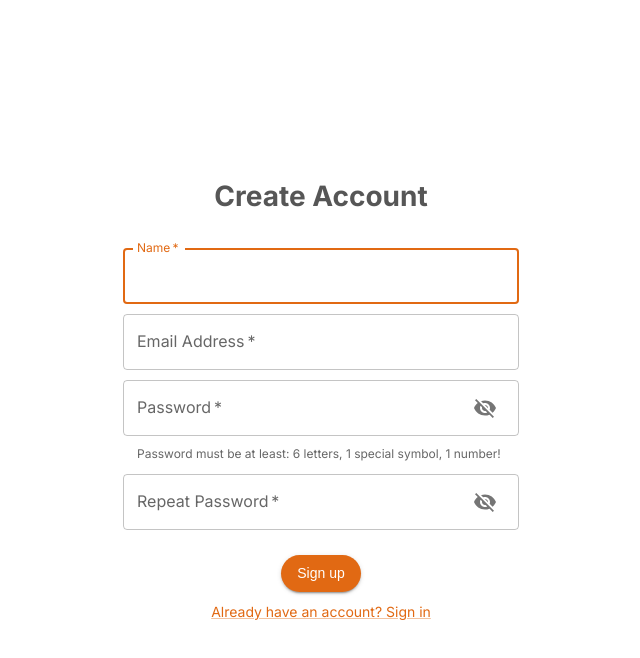
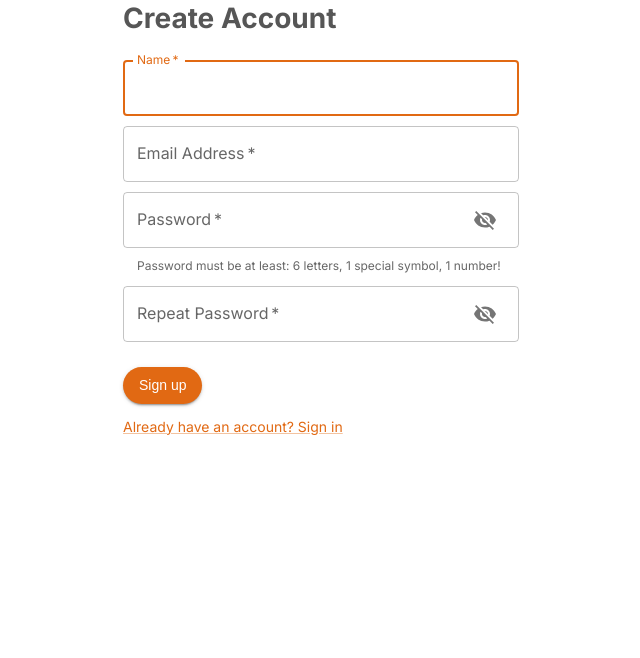
Before and after one commit to Liz0001/Bestays-Project, a React (Vite) app in the folder client/: page /signup in a window 1280 px wide. Shown: the top 658 px of the page, without its empty margins (319-959 px from the left). Built offline with nearby package versions, Linux system fonts and the light colour scheme; a web font is replaced by a local one.

Commit message:
change to flex reg form form container

```diff
--- a/client/src/components/loginRegister/register/RegForm.tsx
+++ b/client/src/components/loginRegister/register/RegForm.tsx
@@ -17,7 +17,7 @@ import {
     Link,
     TextField,
 } from '@mui/material';
-import { Visibility, VisibilityOff } from '@mui/icons-material';
+import { Dvr, Visibility, VisibilityOff } from '@mui/icons-material';
 import LoadingSpinner from '../../general/LoadingSpinner';
 import EmailValidator from 'email-validator';
 import './register.css';
@@ -120,18 +120,7 @@ export function RegForm() {
     }
 
     return (
-        <Container
-            maxWidth="xs"
-            sx={{ py: 3 }}
-            style={{
-                width: '100vw',
-                minHeight: '100vh',
-                display: 'flex',
-                flexDirection: 'column',
-                textAlign: 'center',
-                justifyContent: 'center',
-            }}
-        >
+        <Container className="reg-container" maxWidth="xs">
             <h1 className="heading">Create Account</h1>
             <Box
                 className="reg-form"
@@ -141,6 +130,7 @@ export function RegForm() {
                 sx={{ mt: 3 }}
             >
                 <TextField
+                    className="form-input"
                     autoComplete="name"
                     name="name"
                     required
@@ -152,6 +142,7 @@ export function RegForm() {
                     value={userSignUpData.name}
                 />
                 <TextField
+                    className="form-input"
                     required
                     fullWidth
                     id="email"
@@ -162,6 +153,7 @@ export function RegForm() {
                     value={userSignUpData.email}
                 />
                 <TextField
+                    className="form-input password"
                     required
                     fullWidth
                     name="password"
@@ -191,6 +183,7 @@ export function RegForm() {
                     helperText="Password must be at least: 6 letters, 1 special symbol, 1 number!"
                 />
                 <TextField
+                    className="form-input password"
                     required
                     fullWidth
                     name="passwordCheck"
@@ -215,7 +208,6 @@ export function RegForm() {
                     }}
                     id="passwordCheck"
                     autoComplete="new-password"
-                    className="password"
                     onChange={changeHandler}
                     value={userSignUpData.passwordCheck}
                 />
```
